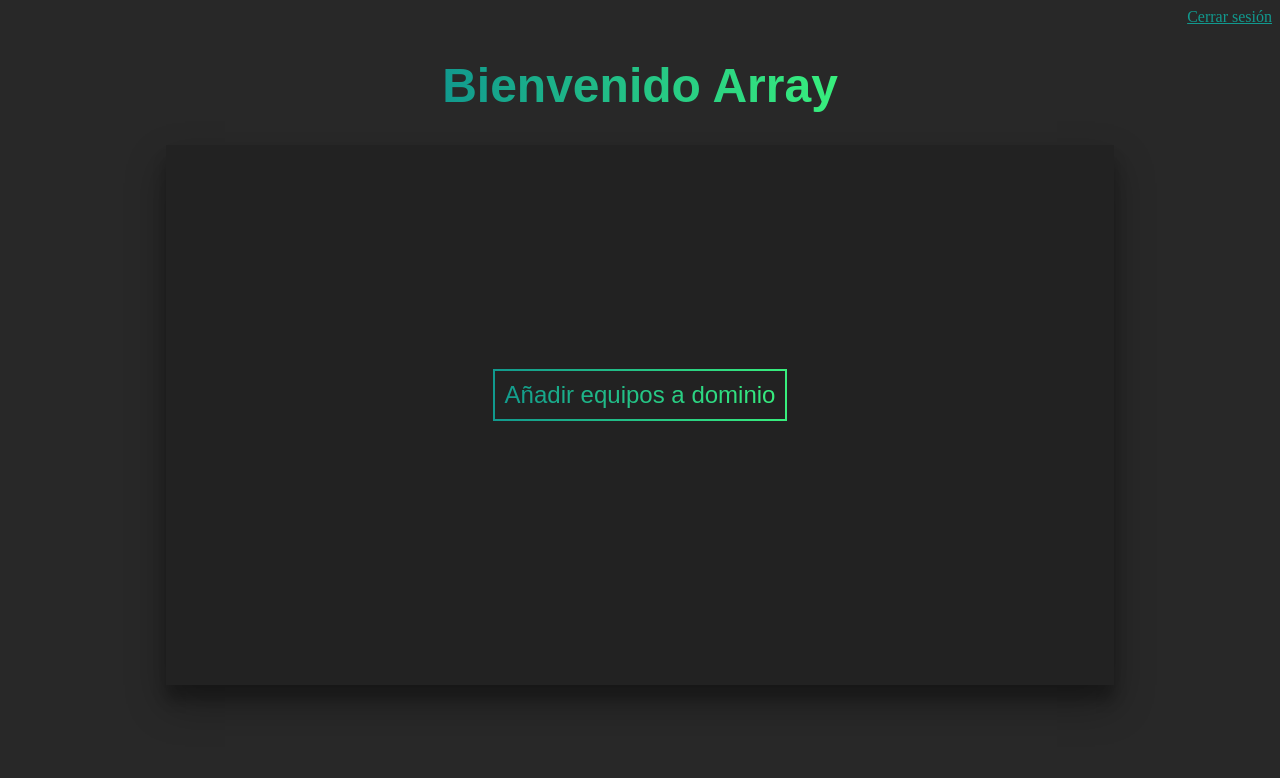
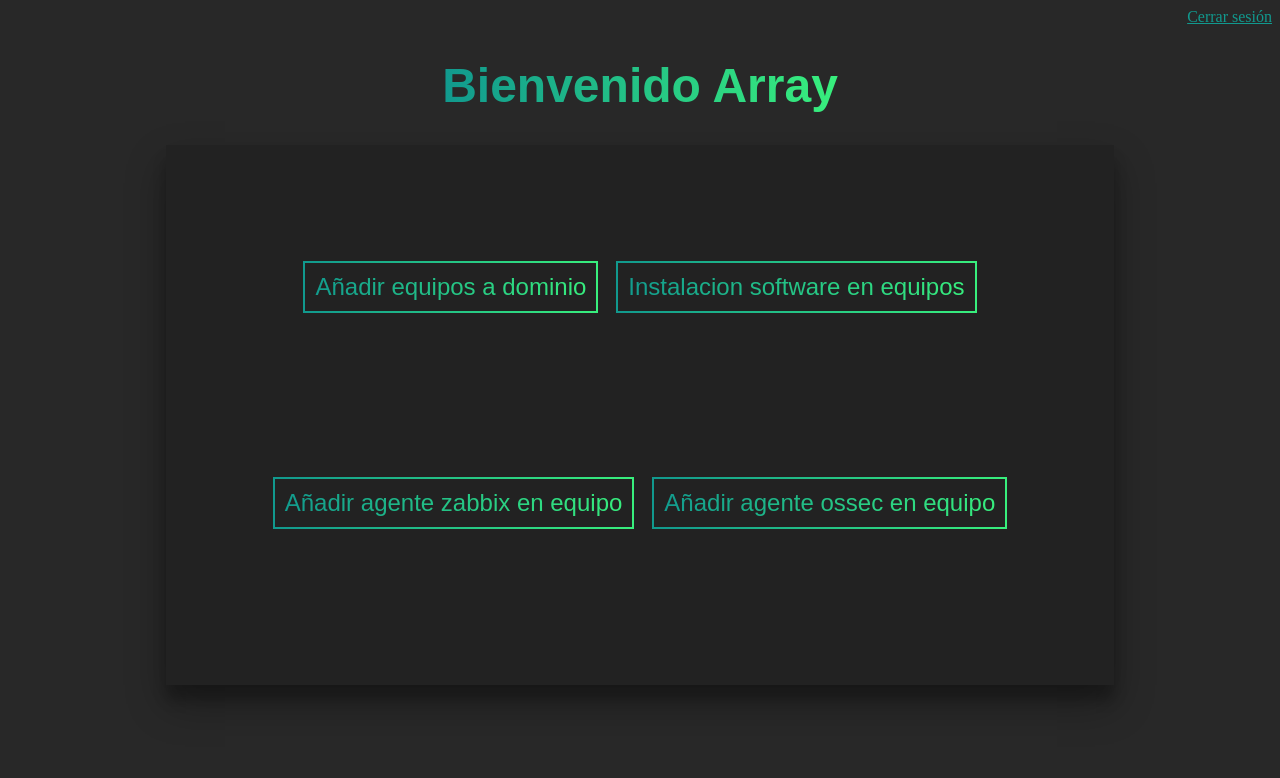
Before and after one commit to victoravtr/Proyecto, a PHP site: page /proyecto/ in a window 1280 px wide. Shown: the top 778 px of the page. Run offline with PHP 8.4, Linux system fonts and the light colour scheme; the visitor is signed in with stand-in values (Sample User, id 1).

Commit message:
Site Updated

```diff
--- a/Web-Proyecto-Content/index.php
+++ b/Web-Proyecto-Content/index.php
@@ -25,6 +25,19 @@
             <form action="index.php" method="post">
                 <input type="submit" class="boton" name="login" value="Añadir equipos a dominio"/>
             </form>
+
+            <form action="index.php" method="post">
+                <input type="submit" class="boton" name="login" value="Instalacion software en equipos"/>
+            </form>
+
+            <form action="index.php" method="post">
+                <input type="submit" class="boton" name="login" value="Añadir agente zabbix en equipo"/>
+            </form>
+
+            <form action="index.php" method="post">
+                <input type="submit" class="boton" name="login" value="Añadir agente ossec en equipo"/>
+            </form>
+
         </div>
 
     </div>
@@ -35,6 +48,20 @@
         header("Location:dominio.php");
     }
 
+    // TODO: Crear add_soft.php y que haga sus cositas
+    if (isset($_POST["login"])) {
+        header("Location:zabbix.php");
+    }
+
+    // TODO: Crear zabbix.php y que haga sus cositas
+    if (isset($_POST["login"])) {
+        header("Location:zabbix.php");
+    }
+
+    // TODO: Crear ossec.php y que haga sus cositas
+    if (isset($_POST["login"])) {
+        header("Location:ossec.php");
+    }
 ?>
 </body>
 </html>
```
